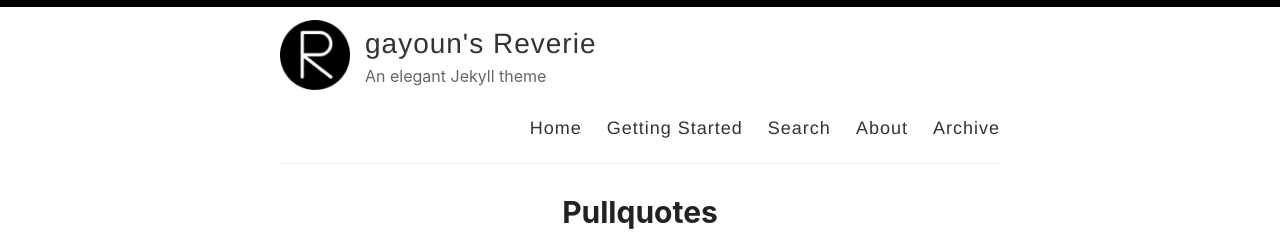
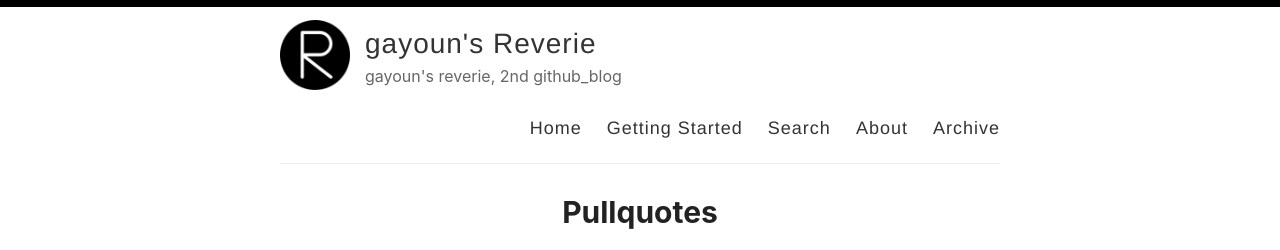
Before and after one commit to GaYounKoh/gayoun_reverie.github.io, a Jekyll site: the page built from index.html, in a window 1280 px wide and 900 px high. Shown: the top 250 px of the window. Built offline with Jekyll 4.4.1, drawn with Linux system fonts in a browser that asks for light colours; the list of posts is cut into pages by our own code.

Commit message:
Update _config.yml

```diff
--- a/_config.yml
+++ b/_config.yml
@@ -9,7 +9,7 @@ name: gayoun's Reverie
 author: Amit Merchant, editted by gayoun
 
 # Short bio or description (displayed in the header)
-description: An elegant Jekyll theme
+description: gayoun's reverie, 2nd github_blog
 
 # URL of your avatar or profile pic (you could use your GitHub profile pic)
 avatar: /images/reverie.png
@@ -41,7 +41,7 @@ footer-links:
 disqus: Kelly
 
 # Enter your Google Analytics web tracking code (e.g. UA-2110908-2) to activate tracking
-#google_analytics: UA-43339302-11 #일단 지움.
+google_analytics: UA-43339302-11 #일단 지움.
 
 # For newer "GA4" analytics, use the following instead of the "UA" entry above
 #google_analytics_ga4: G-GABC1DEFG
```
